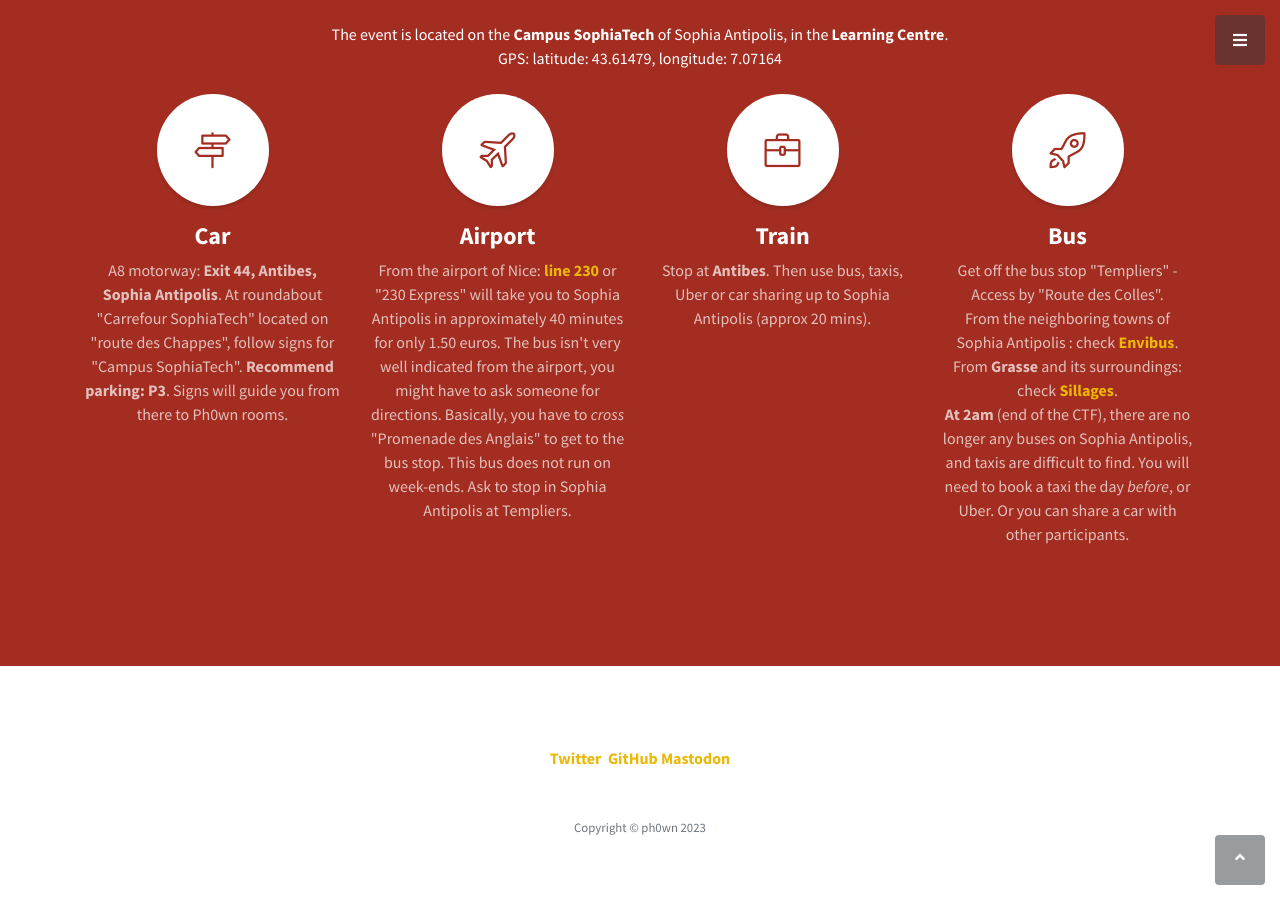
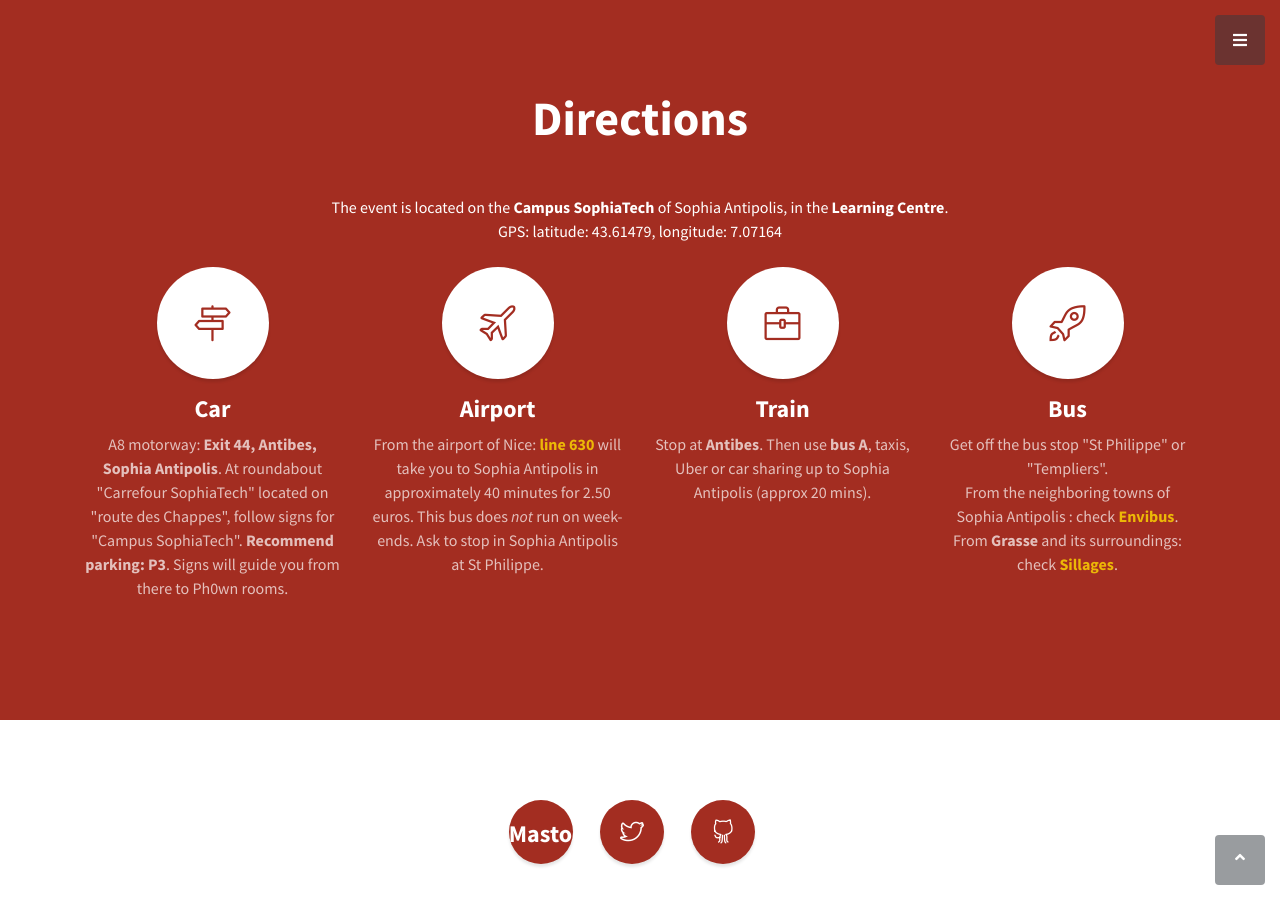
Before and after one commit to ph0wn/ph0wn.github.io, a Jekyll site: the page built from index.html, in a window 1280 px wide and 900 px high, scrolled down 6299 px. Built offline with Jekyll 4.4.1, drawn with Linux system fonts in a browser that asks for light colours; some of the changed text lies outside the part shown.

Commit message:
new version for 2023

```diff
--- a/_includes/footer.html
+++ b/_includes/footer.html
@@ -1,29 +1,23 @@
 <footer class="footer text-center">
     <div class="container">
         <ul class="list-inline mb-5">
-            <a href="https://twitter.com/ph0wn">Twitter</a>&nbsp;
-            <a href="https://github.com/ph0wn">GitHub</a>
-            <a rel="me" href="https://infosec.exchange/@ph0wn">Mastodon</a>
-            <!-- This doesnt work any longer TO FIX
-                 NB. Discord server no longer exists
-            <li class="list-inline-item">
-                <a class="social-link rounded-circle text-white mr-3" href="https://twitter.com/ph0wn">
-              <i class="icon-social-twitter"></i>
-            </a>
-            </li>
-
 	    <li class="list-inline-item">
-                <a class="social-link rounded-circle text-white mr-3" href="https://discord.gg/XXXX">
-		    <i class="fab fa-discord"></i>
+                <a class="social-link rounded-circle text-white mr-3" href="https://infosec.exchange/@ph0wn">
+		    Mastodon
 		</a>
             </li>
 
             <li class="list-inline-item">
-                <a class="social-link rounded-circle text-white" href="https://github.com/ph0wn">
-              <i class="icon-social-github"></i>
-            </a>
+                <a class="social-link rounded-circle text-white mr-3" href="https://twitter.com/ph0wn">
+		    <i class="icon-social-twitter"></i>
+		</a>
             </li>
-        -->
+	    <li class="list-inline-item">
+                <a class="social-link rounded-circle text-white mr-3" href="https://github.com/ph0wn">
+		    <i class="icon-social-github"></i>
+		</a>
+            </li>
+
         </ul>
         <p class="text-muted small mb-0">Copyright &copy; ph0wn 2023</p>
     </div>
--- a/_includes/header.html
+++ b/_includes/header.html
@@ -1,15 +1,19 @@
 <header class="masthead d-flex">
-    <div class="container text-center">
-      <div class="p-3 mb-4 bg-danger text-white">
-        SAVE THE DATE! Ph0wn CTF 2023 will take place on Saturday Nov 25. Workshops will be the day before, on Friday afternoon. Stay tuned!
-      </div>
+    <div class="container text-right">
+	<!--
+	     <div class="p-3 mb-4 bg-danger text-white">
+             SAVE THE DATE! Ph0wn CTF 2023 will take place on Saturday Nov 25. Workshops will be the day before, on Friday afternoon. Stay tuned!
+	     </div>
+	-->
 
-        <h1 class="text-white mb-1">Ph0wn CTF</h1>
-        <h3 class="text-white mb-5"> <!-- text-lightdark -->
-          <em>A Capture The Flag for Smart Devices</em>
+        <h1 class="text-lightdark mb-1">Ph0wn CTF</h1>
+        <h3 class="text-lightdark mb-5">
+            <em>A Capture The Flag for Smart Devices</em>
+	    <br>
+	    <em>November 24-25, 2023</em>
         </h3>
 
-        <a class="btn btn-dark btn-xl js-scroll-trigger" href="#about">Find Out More</a>
+        <a class="btn btn-dark btn-xl js-scroll-trigger" href="#about">Find Out More  <i class="fas fa-arrow-down"></i></a>
 
 
     </div>
--- a/assets/css/stylish-portfolio.css
+++ b/assets/css/stylish-portfolio.css
@@ -93,8 +93,8 @@ h6 {
   height: auto;
   padding-top: 8rem;
   padding-bottom: 8rem;
-  background: -webkit-gradient(linear, left top, right top, from(rgba(255, 255, 255, 0.1)), to(rgba(255, 255, 255, 0.1))), url("../img/ph0wn2022-main.jpg");
-  background: linear-gradient(90deg, rgba(255, 255, 255, 0.1) 0%, rgba(255, 255, 255, 0.1) 100%), url("../img/ph0wn2022-main.jpg");
+  background: -webkit-gradient(linear, left top, right top, from(rgba(255, 255, 255, 0.1)), to(rgba(255, 255, 255, 0.1))), url("../img/ph0wn2023-main.jpg");
+  background: linear-gradient(90deg, rgba(255, 255, 255, 0.1) 0%, rgba(255, 255, 255, 0.1) 100%), url("../img/ph0wn2023-main.jpg");
   background-position: center center;
   background-repeat: no-repeat;
   background-size: cover;
--- a/index.html
+++ b/index.html
@@ -10,19 +10,27 @@ title: Ph0wn CTF
                 <h2>Ph0wn is a Capture The Flag (CTF) dedicated to smart devices</h2>
                 <p class="lead mb-5">
 		    Come and challenge yourself on IoT, embedded systems, smart phones, drones, IP web cameras, console games, smart toothbrushes and many other devices!
-		  <br>
-		  <br>Ph0wn will take on <b>November 24-25, 2023</b> , in the <a href="#map"> Learning Center of <i>Campus SophiaTech</i></a>, Sophia Antipolis (France). Remote participation is <b>not</b> possible as you physically play with several smart devices! <br>
 		</p>
 
 		<p class="lead mb-5">
-        <b>NEW:</b> Bye bye <i>Dark Mode</i>, welcome to <i>Light Mode</i>! The CTF will take place during the <i>day</i>, precisely on <b>Saturday Nov 25</b>. Mark the date!
+		    <i class="far fa-lightbulb"></i> <b>NEW:</b> Bye bye <i>Dark Mode</i>, welcome to <i>Light Mode</i>! <i class="far fa-lightbulb"></i><br>
+		    The CTF will take place during the <i>day</i>, precisely on <b>Saturday November 25, 2023</b>. Mark the date!<br>
+		    Workshops will be the day before, on <i>Friday November 24 afternoon</i>.
 		</p>
 
-		<h3>Schedule</h3>
+		<h3><i class="far fa-calendar"></i> Schedule</h3>
 		<p class="lead mb-5">
         Friday afternoon (Nov 24): workshops <br>
         Saturday (Nov 25): CTF<br>
         More details to come later.
+		</p>
+
+		<h3><i class="fas fa-home"></i> Venue</h3>
+		<p class="lead mb-5">
+		    <a href="#map">Learning Center of <i>Campus SophiaTech</i></a><br>
+		    Sophia Antipolis<br>
+		    France<br>
+		    Remote participation is <b>not</b> possible as you physically play with several smart devices! <br>
 		</p>
 
 
@@ -256,38 +264,34 @@ python3 -m litex_boards.targets.qmtech_ep4ce15_starter_kit --build
     <div class="container text-center">
       <h2 class="mb-4">Steering committee</h2>
       <div class="row">
-	<div class="col-lg-3 col-md-6 mb-5 mb-md-0">
+	  <div class="col-lg-3 col-md-8 mb-5 mb-md-0">
 	      Axelle Apvrille "@cryptax" - Fortinet
 	  </div>
-	<div class="col-lg-3 col-md-6 mb-5 mb-md-0">
+	  <div class="col-lg-3 col-md-8 mb-5 mb-md-0">
+	      Ludovic Apvrille - Telecom Paris
+	  </div>
+	  <div class="col-lg-3 col-md-8 mb-5 mb-md-0">
+	      Sandro Barbero - Fortinet
+	  </div>
+	  <div class="col-lg-3 col-md-8 mb-5 mb-md-0">
+	      Savino Dambra - Norton Research Group
+	  </div>
+
+	  <div class="col-lg-3 col-md-8 mb-5 mb-md-0">
+	      Fabien Ferrero - Universit&eacute; de Nice
+	  </div>
+	  <div class="col-lg-3 col-md-8 mb-5 mb-md-0">
 	      Alain Forcioli - Fortinet
 	  </div>
-  <div class="col-lg-3 col-md-6 mb-5 mb-md-0">
-	  Bastien Sultan - Telecom Paris
-	</div>
-	<div class="col-lg-3 col-md-6 mb-5 mb-md-0">
-	  Fabien Ferrero - Universit&eacute; de Nice
-	</div>
-  <div class="col-lg-3 col-md-6 mb-5 mb-md-0">
+	  <div class="col-lg-3 col-md-8 mb-5 mb-md-0">
 	      Maxime Jerome "@boguette" - Orange Business Services
 	  </div>
-	<div class="col-lg-3 col-md-6 mb-5 mb-md-0">
-	  Ludovic Apvrille - Telecom Paris
-	</div>
-	<div class="col-lg-3 col-md-6 mb-5 mb-md-0">
+	  <div class="col-lg-3 col-md-8 mb-5 mb-md-0">
 	      Philippe Paget "@Phil242" - GreHack
 	  </div>
-	<div class="col-lg-3 col-md-6 mb-5 mb-md-0">
-	  Sandro Barbero - Fortinet
-	</div>
-	<div class="col-lg-3 col-md-6 mb-5 mb-md-0">
-	  Savino Dambra - Norton Research Group
-	</div>
-  <div class="col-lg-3 col-md-6 mb-5 mb-md-0">
-    Lionel Tombakdjian - Universit&eacute; de Nice
-  </div>
-  <div class="col-lg-3 col-md-6 mb-5 mb-md-0">
-    Manh-Thao Nguyen - Universit&eacute; de Nice
+
+	  <div class="col-lg-3 col-md-8 mb-5 mb-md-0">
+	  Bastien Sultan - Mines de Saint Etienne
 	</div>
       </div>
     </div>
@@ -414,7 +418,7 @@ python3 -m litex_boards.targets.qmtech_ep4ce15_starter_kit --build
               <i class="icon-plane"></i>
             </span>
             <h4>              <strong>Airport</strong>            </h4>
-	    <p class="text-faded mb-0">From the airport of Nice: <a href="https://www.departement06.fr/documents/A-votre-service/Deplacements/transports-en-commun/cg06-transports_lignes_230.pdf" target="_blank" rel="noopener">line 230</a> or "230 Express" will take you to Sophia Antipolis in approximately 40 minutes for only 1.50 euros. The bus isn't very well indicated from the airport, you might have to ask someone for directions. Basically, you have to <em>cross</em> "Promenade des Anglais" to get to the bus stop. This bus does not run on week-ends. Ask to stop in Sophia Antipolis at Templiers.
+	    <p class="text-faded mb-0">From the airport of Nice: <a href="https://storage.googleapis.com/is-wp-22-prod/uploads-prod/2023/01/ZOU06_ligne630-631_ex_230_Nice_Sophia_-janvier_2023.pdf" target="_blank" rel="noopener">line 630</a> will take you to Sophia Antipolis in approximately 40 minutes for 2.50 euros. This bus does <i>not</i> run on week-ends. Ask to stop in Sophia Antipolis at St Philippe.
 	    </p>
 	  </div>
 	  <div class="col-lg-3 col-md-6 mb-5 mb-md-0">
@@ -422,7 +426,7 @@ python3 -m litex_boards.targets.qmtech_ep4ce15_starter_kit --build
               <i class="icon-briefcase"></i>
             </span>
             <h4>              <strong>Train</strong>            </h4>
-            <p class="text-faded mb-0">Stop at <b>Antibes</b>. Then use bus, taxis, Uber or car sharing up to Sophia Antipolis (approx 20 mins).
+            <p class="text-faded mb-0">Stop at <b>Antibes</b>. Then use <b>bus A</b>, taxis, Uber or car sharing up to Sophia Antipolis (approx 20 mins).
             </p>
 	  </div>
 	  <div class="col-lg-3 col-md-6 mb-5 mb-md-0">
@@ -430,10 +434,10 @@ python3 -m litex_boards.targets.qmtech_ep4ce15_starter_kit --build
               <i class="icon-rocket"></i>
             </span>
             <h4>              <strong>Bus</strong>            </h4>
-            <p class="text-faded mb-0">Get off the bus stop "Templiers" - Access by "Route des Colles".
+            <p class="text-faded mb-0">Get off the bus stop "St Philippe" or "Templiers".
 	      <br>From the neighboring towns of Sophia Antipolis : check <a href="http://www.envibus.fr/" target="_blank" rel="noopener">Envibus</a>.<br>
 	      From <b>Grasse</b> and its surroundings: check <a href="http://www.sillages.eu/" target="_blank" rel="noopener">Sillages</a>.
-	      <br> <strong>At 2am</strong> (end of the CTF), there are no longer any buses on Sophia Antipolis, and taxis are difficult to find. You will need to book a taxi the day <i>before</i>, or Uber. Or you can share a car with other participants.
+
             </p>
 	  </div>
 	</div>
```
Also changed, not shown: README.md, assets/img/ph0wn2023-main.jpg (added). Lines whose indentation alone changed are shown as unchanged.
